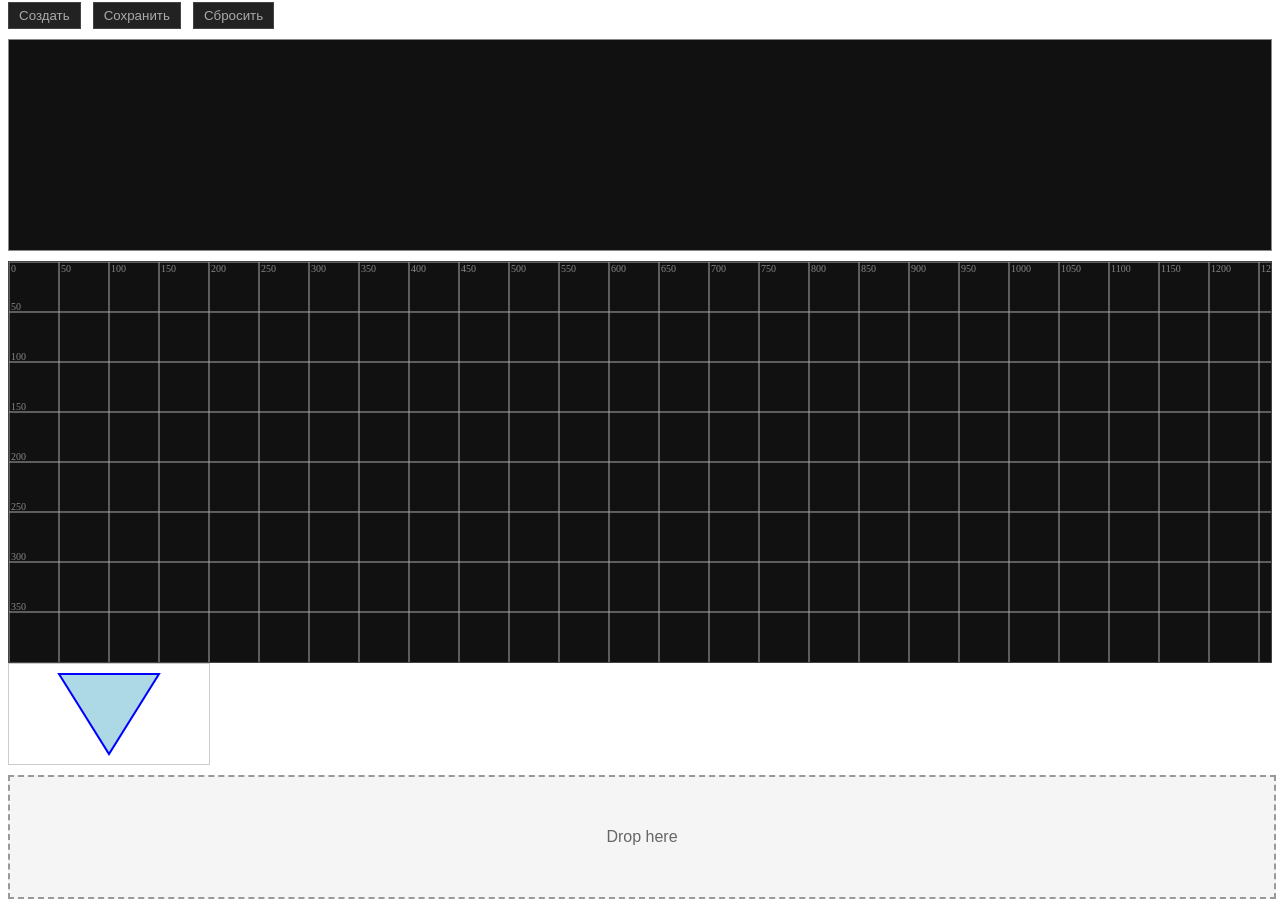
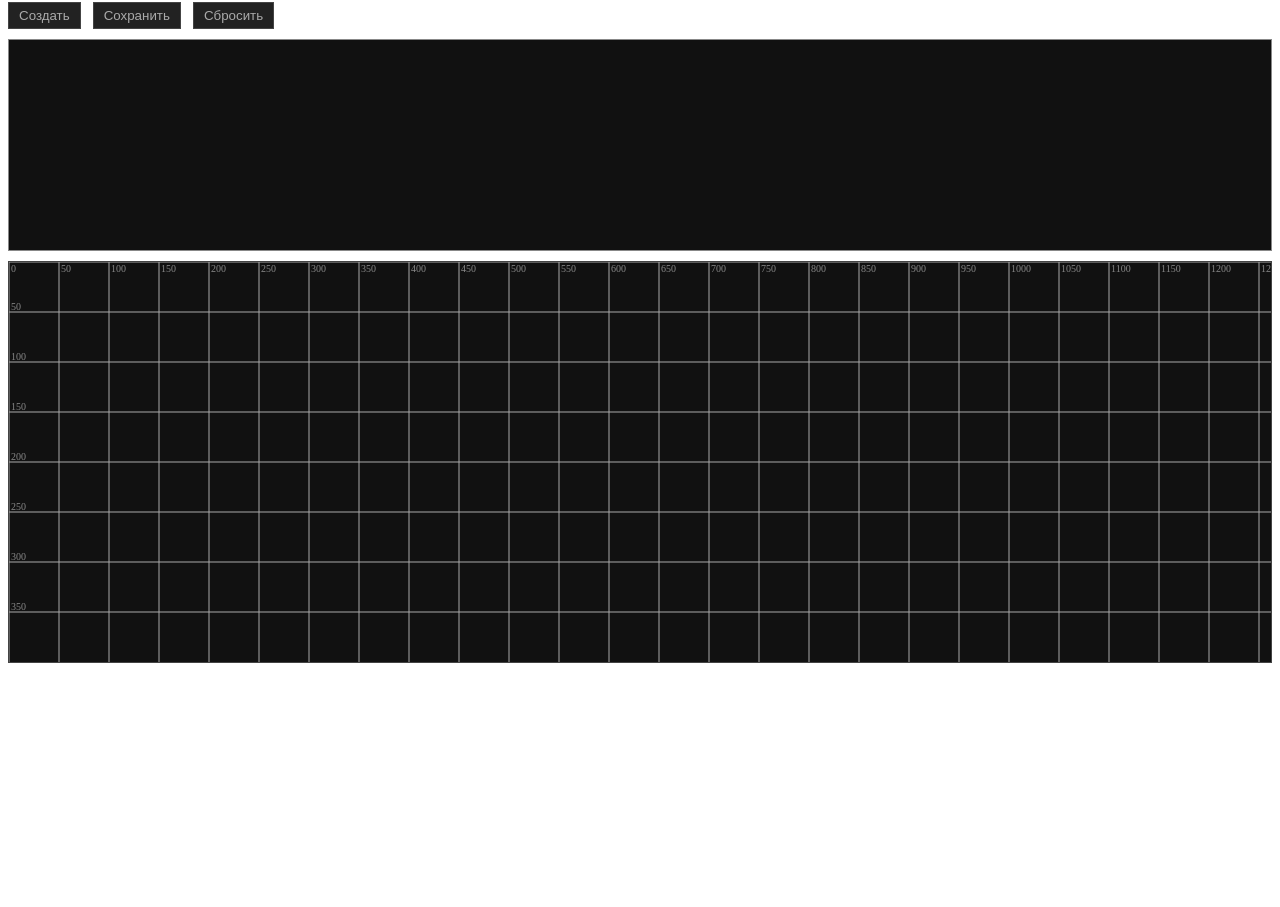
Before and after one commit to Gapotchenko-Yakov/webcomp-polygons, a website with bundled scripts: page public/index.html in a window 1280 px wide. Shown: the part 78-985 px from the top of the page. After the commit the page ends 800 px from the top, so only its background shows below. Built offline with nearby package versions, Linux system fonts and the light colour scheme.

Commit message:
chore: remove test polygon

```diff
--- a/public/index.html
+++ b/public/index.html
@@ -35,7 +35,6 @@ SPDX-License-Identifier: CC0-1.0
   <app-controls></app-controls>
   <polygon-buffer></polygon-buffer>
   <polygon-workspace></polygon-workspace>
-  <test-polygon></test-polygon>
   <script type="module" src="webcomp-boilerplate.js"></script>
 
 </body>
```
